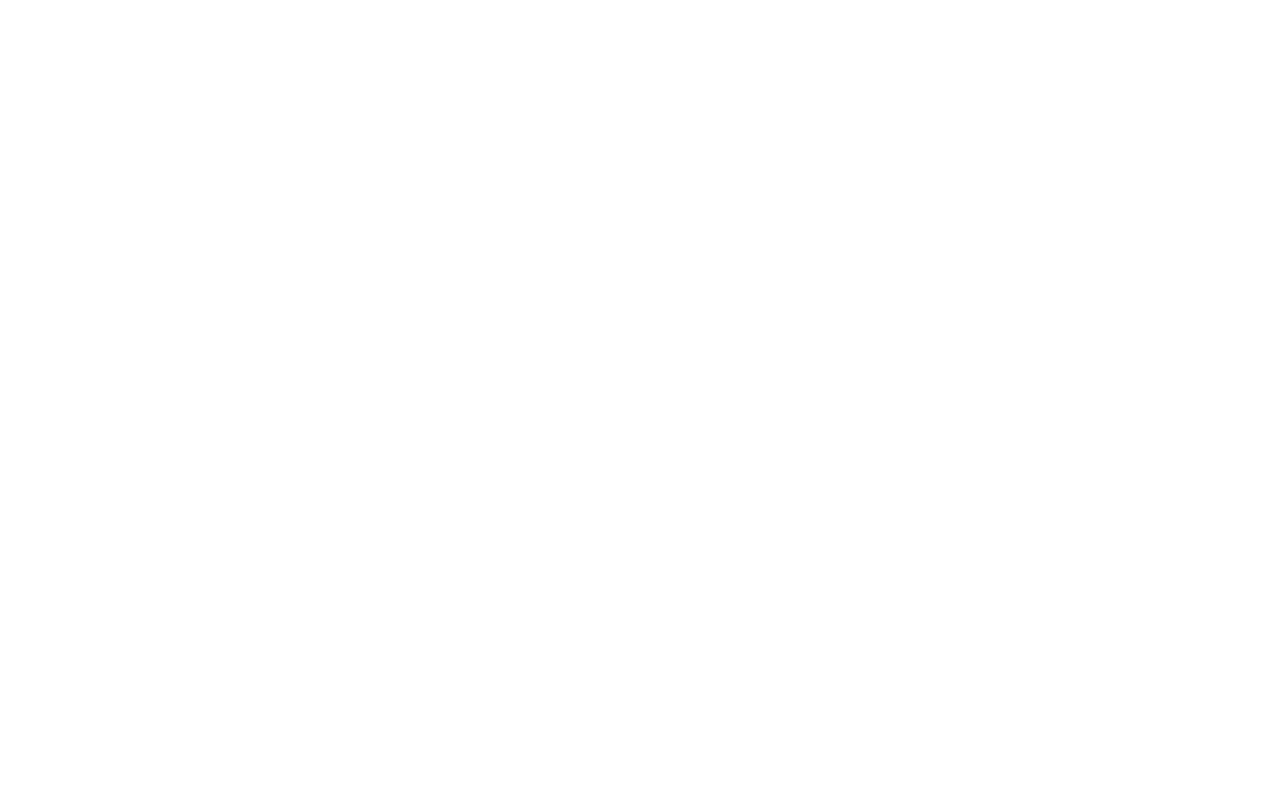
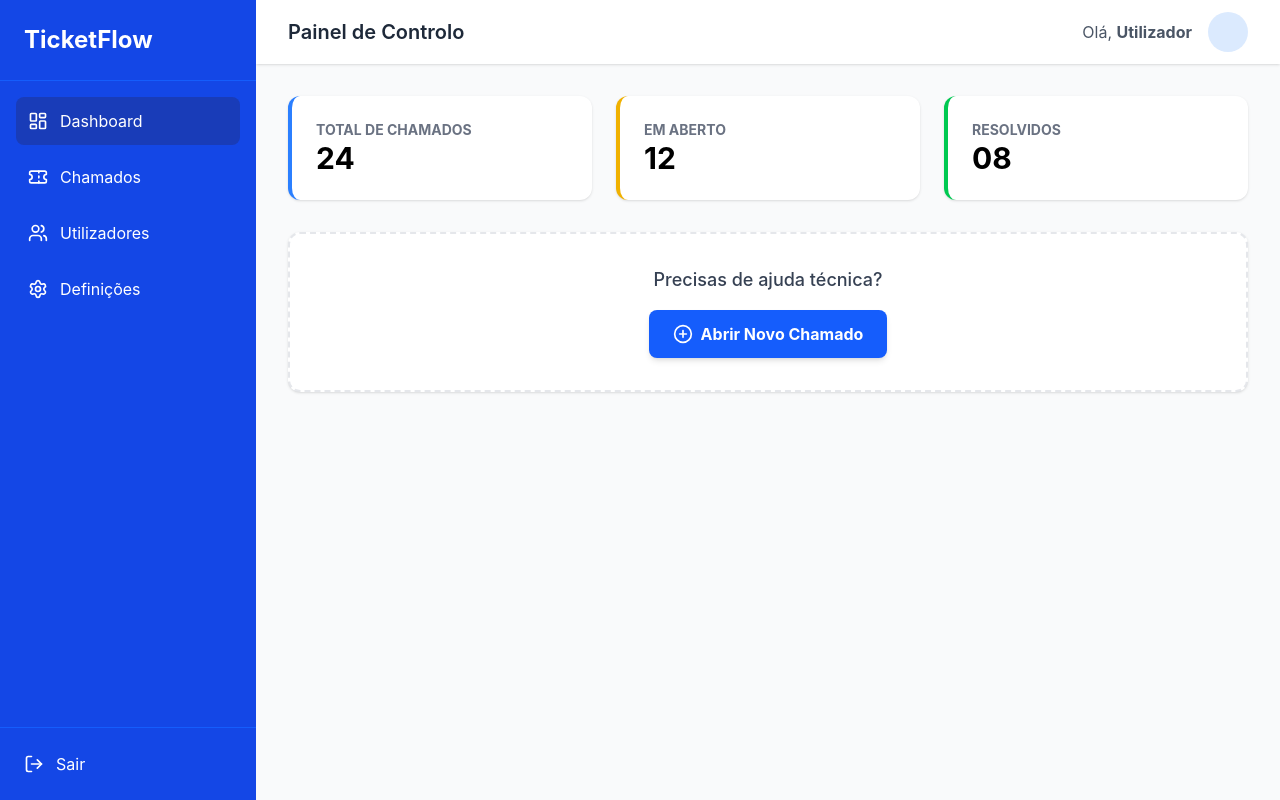
Before and after one commit to NatanLima3103/ticketflow-api, a React (Vite) app in the folder ticketflow-web/: page /dashboard in a window 1280 px wide. Before the commit this address had no page. Built offline with nearby package versions, Linux system fonts and the light colour scheme; sample sign-in values are in the browser's storage.

Commit message:
feat: implement protected routes and dashboard layout with tailwind v4

```diff
--- a/ticketflow-web/src/App.jsx
+++ b/ticketflow-web/src/App.jsx
@@ -1,16 +1,25 @@
 import React from 'react';
 import { BrowserRouter, Routes, Route, Navigate } from 'react-router-dom';
 import Login from './pages/Login';
+import Dashboard from './pages/Dashboard';
+import PrivateRoute from './components/PrivateRoute';
 
 function App() {
   return (
     <BrowserRouter>
       <Routes>
-        {/* Quando o site abrir, ele redireciona automaticamente para /login */}
         <Route path="/" element={<Navigate to="/login" replace />} />
+        <Route path="/login" element={<Login />} />
 
-        {/* Define que o endereço /login carrega o componente Login */}
-        <Route path="/login" element={<Login />} />
+        {/* Rota Protegida: O Dashboard só abre se passar pelo PrivateRoute */}
+        <Route
+          path="/dashboard"
+          element={
+            <PrivateRoute>
+              <Dashboard />
+            </PrivateRoute>
+          }
+        />
       </Routes>
     </BrowserRouter>
   );
--- /dev/null
+++ b/ticketflow-web/src/components/PrivateRoute.jsx
@@ -0,0 +1,11 @@
+import React from 'react';
+import { Navigate } from 'react-router-dom';
+
+// Este componente funciona como um "pedágio"
+export default function PrivateRoute({ children }) {
+  // Verifica se o token existe no localStorage que salvamos no Login
+  const token = localStorage.getItem('@TicketFlow:token');
+
+  // Se existir o token, deixa passar (children). Se não, manda de volta pro Login.
+  return token ? children : <Navigate to="/login" />;
+}
--- /dev/null
+++ b/ticketflow-web/src/pages/Dashboard.jsx
@@ -0,0 +1,81 @@
+import React from 'react';
+import { useNavigate } from 'react-router-dom';
+import { LayoutDashboard, Ticket, Users, Settings, LogOut, PlusCircle } from 'lucide-react';
+
+export default function Dashboard() {
+  const navigate = useNavigate();
+  // Recupera o nome do usuário que salvamos no Login
+  const usuario = JSON.parse(localStorage.getItem('@TicketFlow:usuario') || '{}');
+
+  const handleLogout = () => {
+    localStorage.removeItem('@TicketFlow:token');
+    localStorage.removeItem('@TicketFlow:usuario');
+    navigate('/login');
+  };
+
+  return (
+    <div className="flex h-screen bg-gray-50">
+      {/* Menu Lateral - Sidebar */}
+      <aside className="w-64 bg-blue-700 text-white flex flex-col">
+        <div className="p-6 text-2xl font-bold border-b border-blue-600">
+          TicketFlow
+        </div>
+
+        <nav className="flex-1 p-4 space-y-2">
+          <a href="#" className="flex items-center gap-3 p-3 bg-blue-800 rounded-lg"><LayoutDashboard size={20}/> Dashboard</a>
+          <a href="#" className="flex items-center gap-3 p-3 hover:bg-blue-600 rounded-lg transition-colors"><Ticket size={20}/> Chamados</a>
+          <a href="#" className="flex items-center gap-3 p-3 hover:bg-blue-600 rounded-lg transition-colors"><Users size={20}/> Utilizadores</a>
+          <a href="#" className="flex items-center gap-3 p-3 hover:bg-blue-600 rounded-lg transition-colors"><Settings size={20}/> Definições</a>
+        </nav>
+
+        <button
+          onClick={handleLogout}
+          className="p-6 flex items-center gap-3 hover:bg-red-600 transition-colors border-t border-blue-600"
+        >
+          <LogOut size={20}/> Sair
+        </button>
+      </aside>
+
+      {/* Conteúdo Principal */}
+      <main className="flex-1 flex flex-col overflow-hidden">
+        {/* Header Superior */}
+        <header className="h-16 bg-white shadow-sm flex items-center justify-between px-8">
+          <h2 className="text-xl font-semibold text-gray-800">Painel de Controlo</h2>
+          <div className="flex items-center gap-4">
+            <span className="text-gray-600">Olá, <span className="font-bold">{usuario.nome || 'Utilizador'}</span></span>
+            <div className="w-10 h-10 bg-blue-100 text-blue-700 flex items-center justify-center rounded-full font-bold">
+              {usuario.nome?.charAt(0).toUpperCase()}
+            </div>
+          </div>
+        </header>
+
+        {/* Área de Dados */}
+        <section className="p-8 overflow-y-auto">
+          {/* Cards de Resumo */}
+          <div className="grid grid-cols-1 md:grid-cols-3 gap-6 mb-8">
+            <div className="bg-white p-6 rounded-xl shadow-sm border-l-4 border-blue-500">
+              <p className="text-sm text-gray-500 uppercase font-bold">Total de Chamados</p>
+              <h3 className="text-3xl font-bold">24</h3>
+            </div>
+            <div className="bg-white p-6 rounded-xl shadow-sm border-l-4 border-yellow-500">
+              <p className="text-sm text-gray-500 uppercase font-bold">Em Aberto</p>
+              <h3 className="text-3xl font-bold">12</h3>
+            </div>
+            <div className="bg-white p-6 rounded-xl shadow-sm border-l-4 border-green-500">
+              <p className="text-sm text-gray-500 uppercase font-bold">Resolvidos</p>
+              <h3 className="text-3xl font-bold">08</h3>
+            </div>
+          </div>
+
+          {/* Botão de Ação Rápida */}
+          <div className="bg-white p-8 rounded-xl shadow-sm text-center border-2 border-dashed border-gray-200">
+            <h4 className="text-lg font-medium text-gray-700 mb-4">Precisas de ajuda técnica?</h4>
+            <button className="inline-flex items-center gap-2 bg-blue-600 text-white px-6 py-3 rounded-lg font-bold hover:bg-blue-700 transition-all shadow-md">
+              <PlusCircle size={20}/> Abrir Novo Chamado
+            </button>
+          </div>
+        </section>
+      </main>
+    </div>
+  );
+}
```
